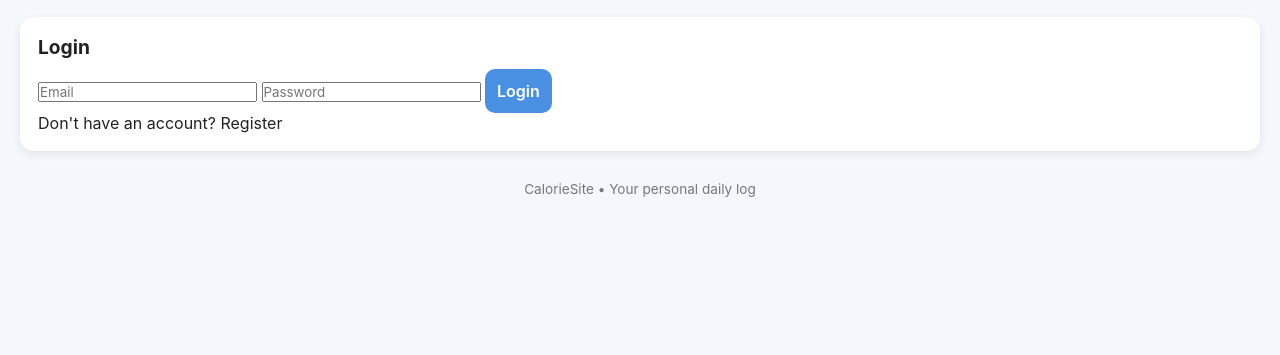
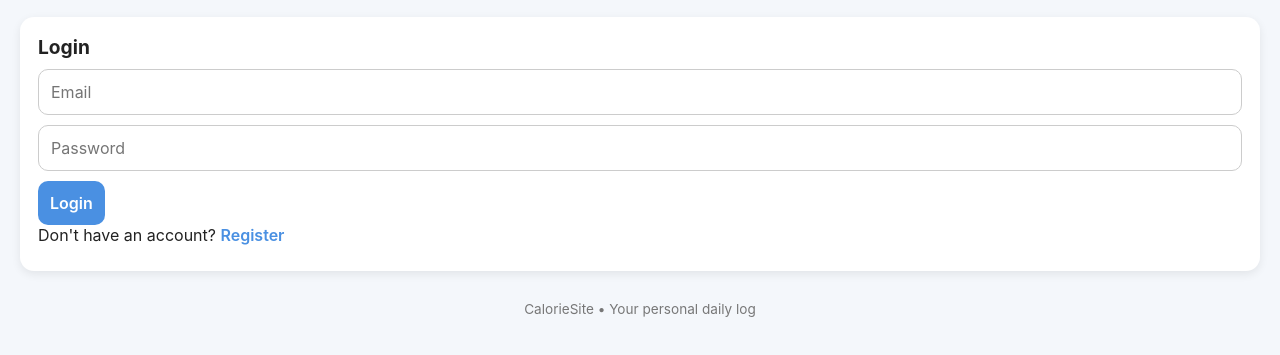
Before and after one commit to jaydenthedev0920/CalorieSite, a plain HTML site: page index.html in a window 1280 px wide. Shown: the part 83-438 px from the top of the page. Drawn offline with nearby package versions, Linux system fonts and the light colour scheme.

Commit message:
Update style.css

```diff
--- a/style.css
+++ b/style.css
@@ -43,7 +43,7 @@ header h1 {
     font-size: 1.2rem;
 }
 
-/* Input */
+/* Inputs */
 textarea {
     width: 100%;
     height: 80px;
@@ -55,7 +55,16 @@ textarea {
     margin-bottom: 10px;
 }
 
-/* Primary Button */
+.auth-input {
+    width: 100%;
+    padding: 12px;
+    margin-bottom: 10px;
+    border-radius: 10px;
+    border: 1px solid #ccc;
+    font-size: 1rem;
+}
+
+/* Buttons */
 button {
     padding: 12px;
     background: #4a90e2;
@@ -72,13 +81,11 @@ button:hover {
     background: #3a7ac2;
 }
 
-/* Full-width buttons where needed */
 #addMealBtn,
 .camera-buttons button {
     width: 100%;
 }
 
-/* Secondary Button */
 .secondary-btn {
     background: #e4ecf7;
     color: #2f4a73;
@@ -86,6 +93,19 @@ button:hover {
 
 .secondary-btn:hover {
     background: #d3e0f3;
+}
+
+/* Auth */
+.auth-link {
+    color: #4a90e2;
+    font-weight: 600;
+    cursor: pointer;
+}
+
+.auth-status {
+    margin-top: 8px;
+    font-size: 0.85rem;
+    color: #666;
 }
 
 /* Meal List */
```
